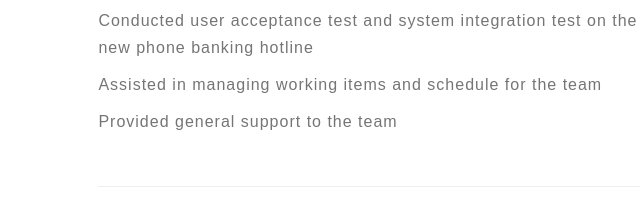
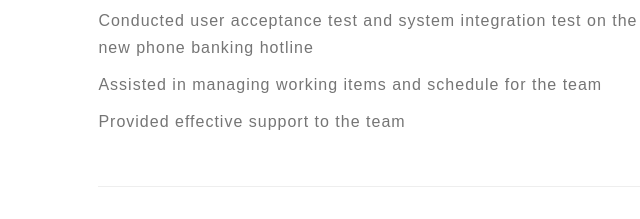
Before and after one commit to huanyan-hny/CV, a plain HTML site: page index.html in a window 1280 px wide. Shown: the part 1601-1820 px from the top of the page, 192-832 px from the left. Drawn offline with nearby package versions, Linux system fonts and the light colour scheme; a web font is replaced by a local one.

Commit message:
Update index.html

```diff
--- a/index.html
+++ b/index.html
@@ -273,7 +273,7 @@
                                 <p>Took part in the development of SWF Wab engine, a web banking application</p>
                                 <p>Conducted user acceptance test and system integration test on the new phone banking hotline</p>
                                 <p>Assisted in managing working items and schedule for the team</p>
-                                <p>Provided general support to the team</p>
+                                <p>Provided effective support to the team</p>
                             </div>
 
                             <div class="year col-md-3">
```
